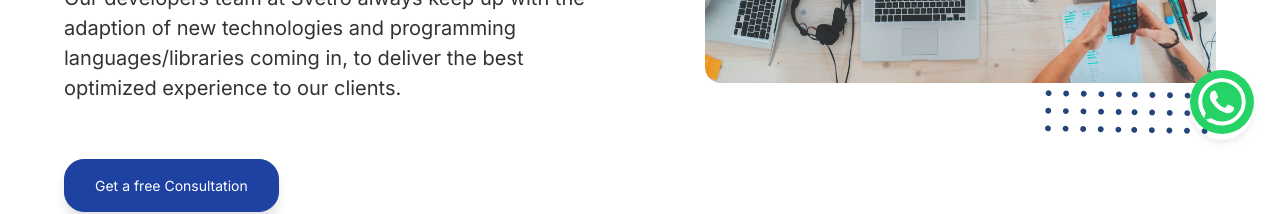
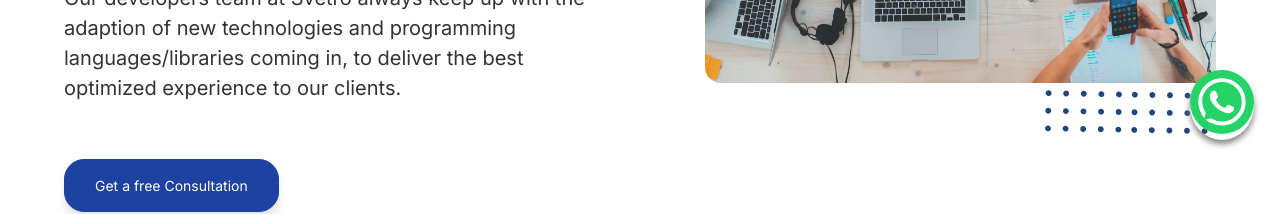
Before and after one commit to hariscs/svetro-app, a React (Create React App) app: page /fba in a window 1280 px wide. Shown: the part 570-784 px from the top of the page. Built offline with nearby package versions, Linux system fonts and the light colour scheme.

Commit message:
Update ContactButtons.module.css

```diff
--- a/src/components/ContactButtons/ContactButtons.module.css
+++ b/src/components/ContactButtons/ContactButtons.module.css
@@ -2,7 +2,7 @@
 	position: fixed;
 	top: 80%;
 	right: 2%;
-	box-shadow: 0px 4px 6px rgb(188, 188, 188, 25%);
+	box-shadow: 0px 4px 6px 0 grey;
 	border-radius: 50%
 }
 
```
